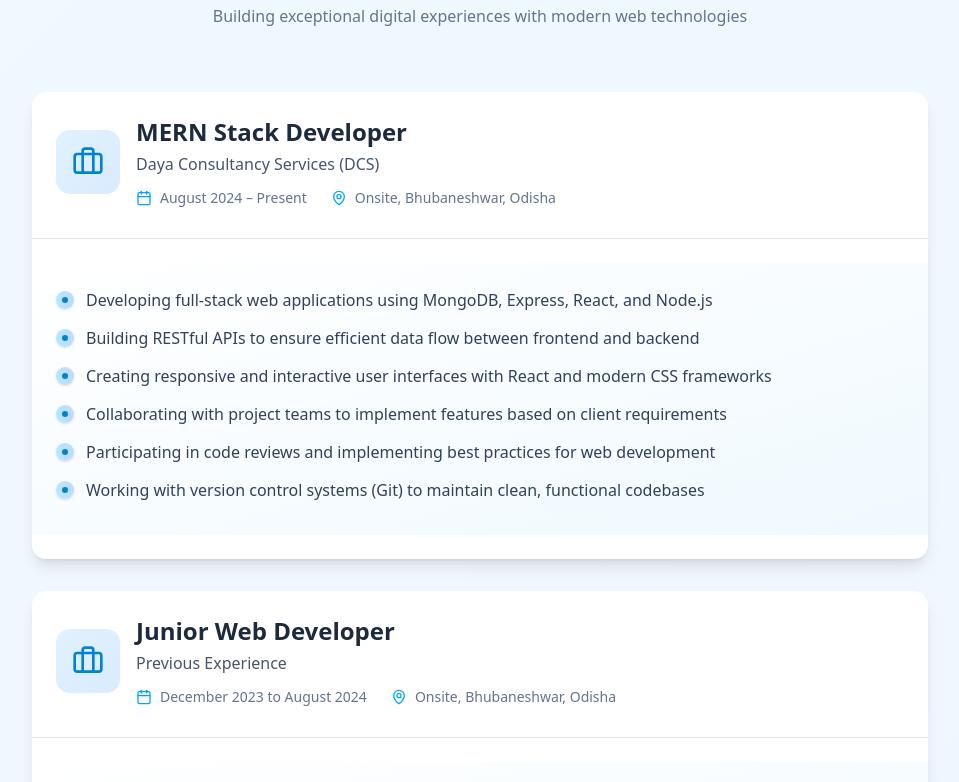
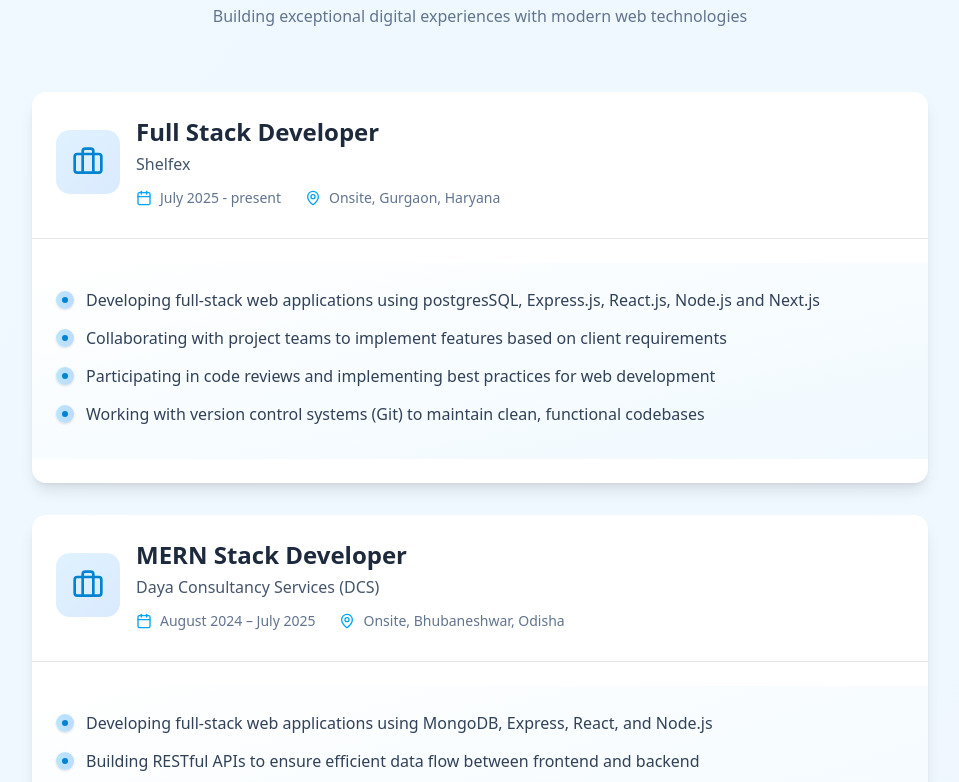
Before and after one commit to Sridharsing7570/portfolio-sridhar, a React (Vite) app: page / in a window 1280 px wide. Shown: the part 2058-2840 px from the top of the page, without its empty margins (160-1119 px from the left). Built offline with nearby package versions, Linux system fonts and the light colour scheme.

Commit message:
change experince

```diff
--- a/src/components/Experience.jsx
+++ b/src/components/Experience.jsx
@@ -14,9 +14,21 @@ const Experience = () => {
 
   const experiences = [
     {
+      title: "Full Stack Developer",
+      company: "Shelfex",
+      period: "July 2025 - present",
+      location: "Onsite, Gurgaon, Haryana",
+      responsibilities: [
+        "Developing full-stack web applications using postgresSQL, Express.js, React.js, Node.js and Next.js",
+        "Collaborating with project teams to implement features based on client requirements",
+        "Participating in code reviews and implementing best practices for web development",
+        "Working with version control systems (Git) to maintain clean, functional codebases",
+      ],
+    },
+    {
       title: "MERN Stack Developer",
       company: "Daya Consultancy Services (DCS)",
-      period: "August 2024 – Present",
+      period: "August 2024 – July 2025",
       location: "Onsite, Bhubaneshwar, Odisha",
       responsibilities: [
         "Developing full-stack web applications using MongoDB, Express, React, and Node.js",
```
